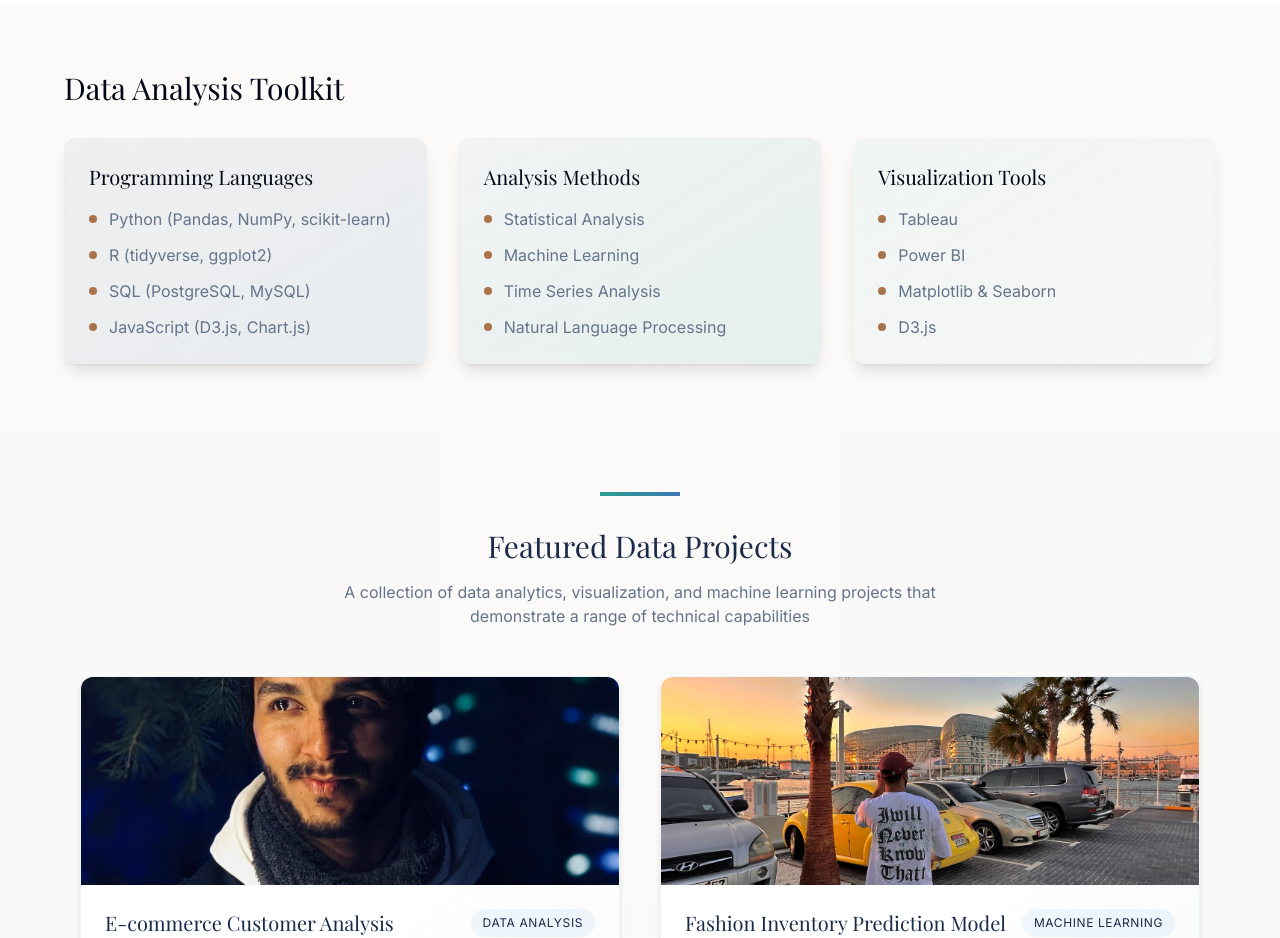
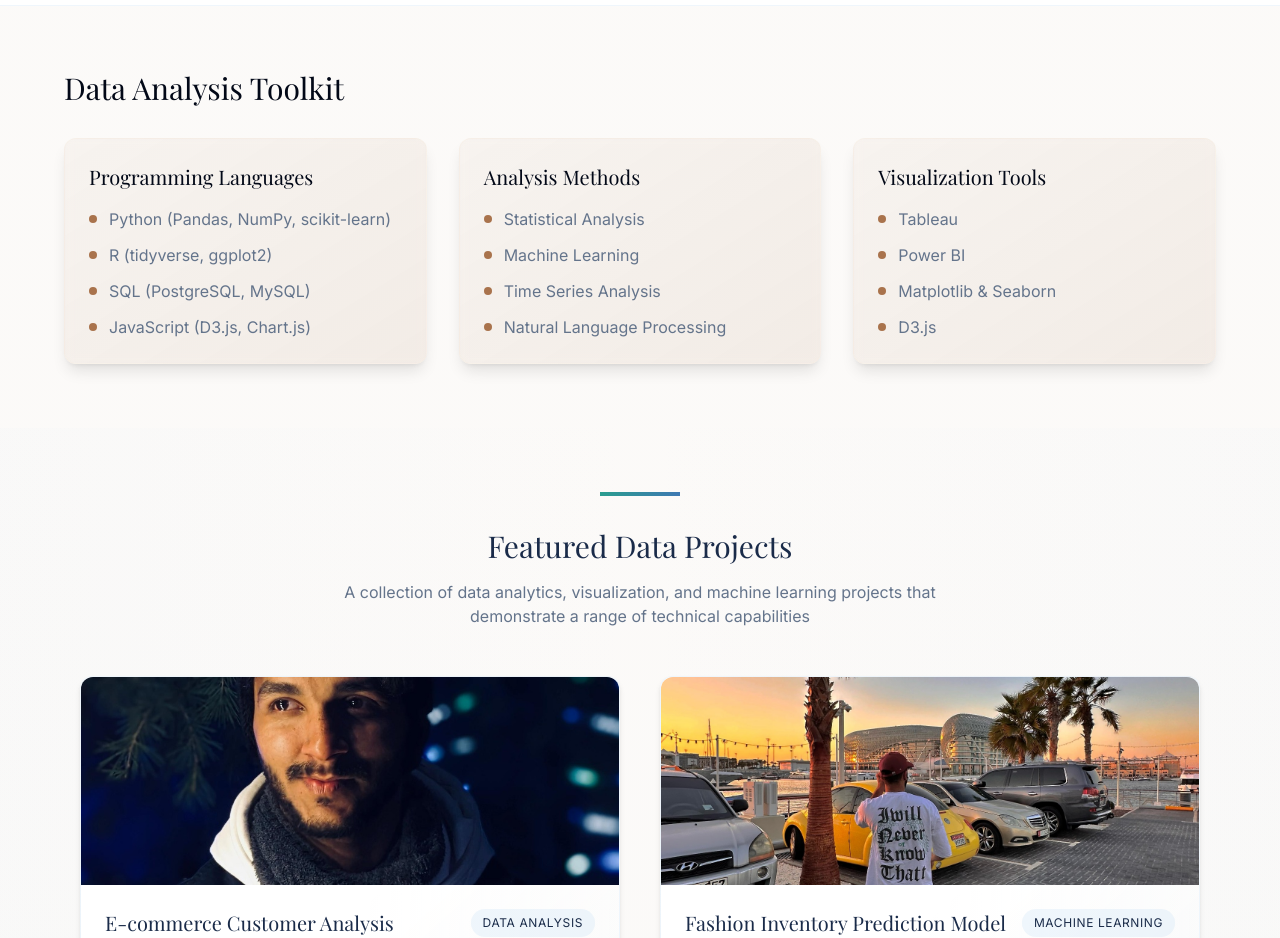
Before and after one commit to faaayaaz/fayazportfolio, a React (Vite) app: page /data in a window 1280 px wide. Shown: the part 1640-2578 px from the top of the page. Built offline with nearby package versions, Linux system fonts and the light colour scheme; no server answers; a web font is replaced by a local one.

Commit message:
Fix: Data page styling and functionality
Refactor data page to include updated styling and functionality.

```diff
--- a/src/components/data/SkillsSection.tsx
+++ b/src/components/data/SkillsSection.tsx
@@ -41,17 +41,17 @@ export const SkillsSection = ({ skills, isAdmin, onEdit }: SkillsProps) => {
         <SkillCard
           title="Programming Languages"
           items={skills.languages}
-          gradient="from-data-navy/5 to-data-blue/10"
+          gradient="from-primary/5 to-primary/10"
         />
         <SkillCard
           title="Analysis Methods"
           items={skills.methods}
-          gradient="from-data-blue/5 to-data-teal/10"
+          gradient="from-primary/5 to-primary/10"
         />
         <SkillCard
           title="Visualization Tools"
           items={skills.tools}
-          gradient="from-data-teal/5 to-data-lightblue/10"
+          gradient="from-primary/5 to-primary/10"
         />
       </div>
     </div>
```
